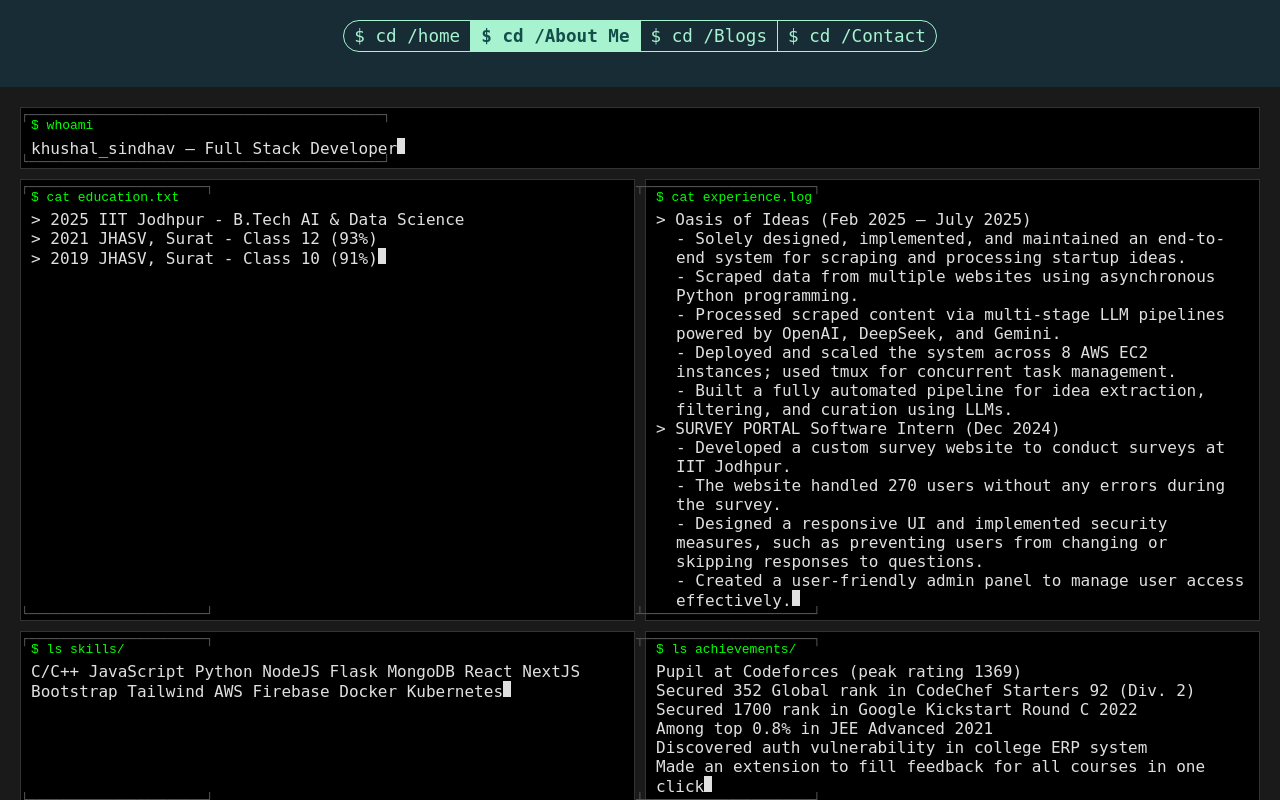
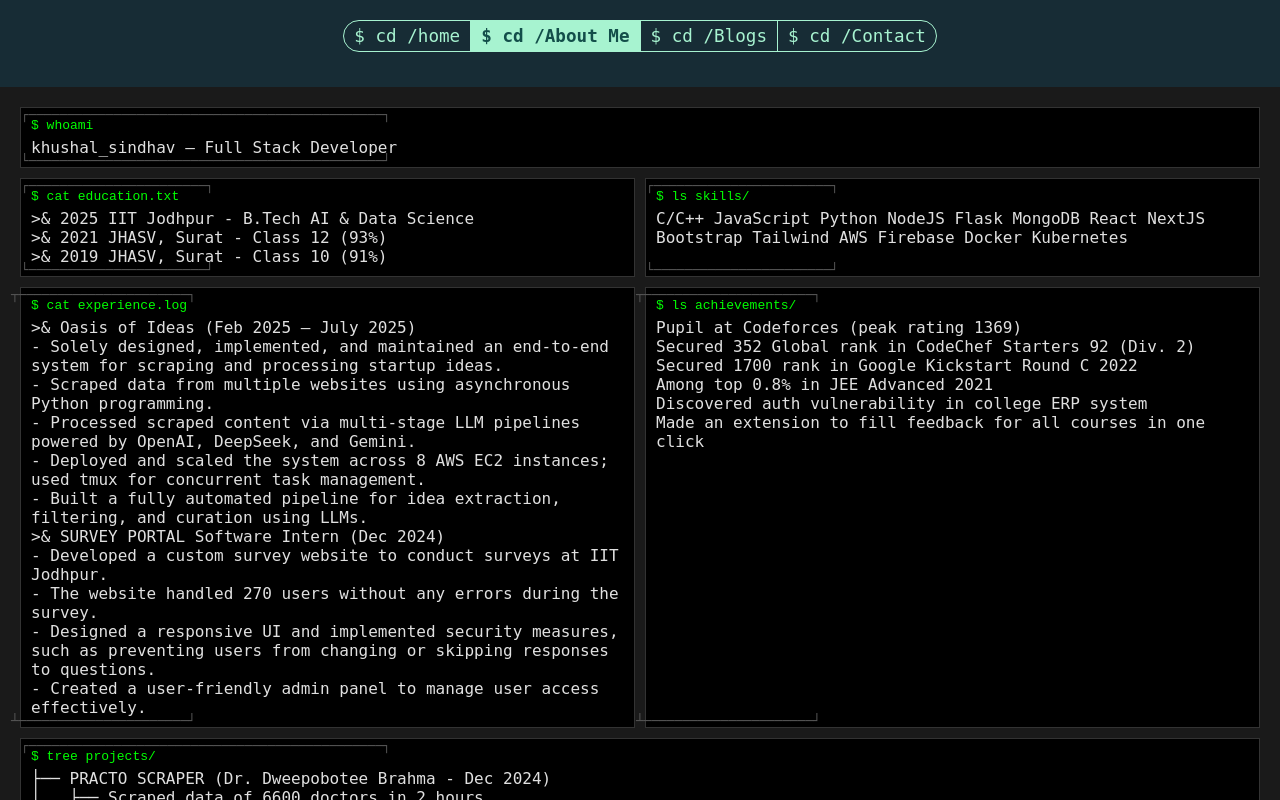
Before and after one commit to MagnusCarlsen26/PortFolio, a React (Create React App) app: page /about in a window 1280 px wide. Shown: the top 800 px of the page. Built offline with nearby package versions, Linux system fonts and the light colour scheme.

Commit message:
feat: adding animations in /about

```diff
--- /dev/null
+++ b/src/components/Typewriter.tsx
@@ -0,0 +1,67 @@
+import React, { useState, useEffect } from 'react';
+
+interface TypewriterProps {
+  command: string;
+  output: string[] | React.ReactNode;
+  delay: number;
+  minOutputHeight?: string; // Add new prop
+}
+
+const Typewriter: React.FC<TypewriterProps> = ({ command, output, delay, minOutputHeight }) => {
+  const [typedCommand, setTypedCommand] = useState("");
+  const [showCommandOutput, setShowCommandOutput] = useState(false);
+  // const [displayedOutputLines, setDisplayedOutputLines] = useState<string[]>([]); // Removed
+
+  useEffect(() => {
+    let i = 0;
+    setTypedCommand("");
+    setShowCommandOutput(false);
+    // setDisplayedOutputLines([]); // Removed
+
+    const typingInterval = setInterval(() => {
+      setTypedCommand(command.substring(0, i + 1));
+      i++;
+      if (i === command.length) {
+        clearInterval(typingInterval);
+        setTimeout(() => setShowCommandOutput(true), 0);
+      }
+    }, 200); // Increased from 120ms to 200ms per character
+
+    return () => clearInterval(typingInterval);
+  }, [command, delay]);
+
+  // useEffect(() => { // Removed
+  //   if (showCommandOutput && Array.isArray(output)) {
+  //     output.forEach((line, index) => {
+  //       setTimeout(() => {
+  //         setDisplayedOutputLines(prev => [...prev, line]);
+  //       }, index * 20); // 20ms stagger between lines
+  //     });
+  //   }
+  // }, [showCommandOutput, output]);
+
+  return (
+    <>
+      <pre className="command" style={{ animationDelay: `${delay}ms` }}>{typedCommand}</pre>
+      {Array.isArray(output) ? (
+        <div className="output" style={{ animationDelay: `${delay + command.length * 200}ms`, minHeight: minOutputHeight }}>
+          {output.map((line, index) => (
+            <p
+              key={index}
+              className="output-line fade-in-animation"
+              style={{
+                animationDelay: `${index * 50}ms`,
+              }}
+            >
+              {line}
+            </p>
+          ))}
+        </div>
+      ) : (
+        <div className={`output ${showCommandOutput ? 'fade-in-animation' : ''}`} style={{ animationDelay: `${delay + command.length * 200}ms`, minHeight: minOutputHeight }}>{output}</div>
+      )}
+    </>
+  );
+};
+
+export default Typewriter;
--- a/src/page/about/About.tsx
+++ b/src/page/about/About.tsx
@@ -1,70 +1,133 @@
-import React from 'react';
+import React, { useState, useEffect } from 'react';
 import './about.css';
+import Typewriter from '../../components/Typewriter'; // Import the new Typewriter component
 
 const About: React.FC = () => {
+  const whoamiCommand = "$ whoami";
+  const whoamiOutput = "khushal_sindhav — Full Stack Developer";
+  const [typedWhoamiCommand, setTypedWhoamiCommand] = useState("");
+  const [showWhoamiOutput, setShowWhoamiOutput] = useState(false);
+
+  const projectLines = [
+    { content: "├── PRACTO SCRAPER (Dr. Dweepobotee Brahma - Dec 2024)", type: "line" },
+    { content: "│   ├── Scraped data of 6600 doctors in 2 hours.", type: "bullet" },
+    { content: "│   ├── Implemented a master-worker architecture to accomplish the task.", type: "bullet" },
+    { content: "│   ├── Deployed the master using Firebase Functions and the worker using Docker containers on AWS Elastic Kubernetes Service (EKS).", type: "bullet" },
+    { content: "│   └── Addressed challenges related to efficiency, code reusability, and race conditions in Firestore.", type: "bullet" },
+  ];
+
+  const [animatedProjectLines, setAnimatedProjectLines] = useState(projectLines.map(line => ({ ...line, animated: false })));
+
+  // Remove whoami specific typing animation logic
+  // useEffect(() => {
+  //   let i = 0;
+  //   const typingInterval = setInterval(() => {
+  //     setTypedWhoamiCommand(whoamiCommand.substring(0, i + 1));
+  //     i++;
+  //     if (i === whoamiCommand.length) {
+  //       clearInterval(typingInterval);
+  //       setTimeout(() => setShowWhoamiOutput(true), 0); // Instant output after typing
+  //     }
+  //   }, 120); // 120ms per character
+  //   return () => clearInterval(typingInterval);
+  // }, []);
+
+  // Keep project line animation logic for now, will integrate into Typewriter if applicable
+  useEffect(() => {
+    if (true) { // This will need to be triggered by the Typewriter completion
+      animatedProjectLines.forEach((line, index) => {
+        setTimeout(() => {
+          setAnimatedProjectLines(prev => {
+            const newLines = [...prev];
+            newLines[index] = { ...newLines[index], animated: true };
+            return newLines;
+          });
+        }, 600 + (index * (line.type === "line" ? 250 : 80))); // Stagger animation
+      });
+    }
+  }, []); // Depend on a state that indicates all commands are typed
+
   return (
     <div className="about-container">
       <section className="terminal-pane whoami">
-        <pre className="command">$ whoami</pre>
-        <p className="output">khushal_sindhav — Full Stack Developer<span className="cursor"></span></p>
+        <Typewriter
+          command={whoamiCommand}
+          output={[whoamiOutput]} // Changed to array
+          delay={0}
+        />
       </section>
 
       <div className="terminal-row">
         <section className="terminal-pane education">
-          <pre className="command">$ cat education.txt</pre>
-          <div className="output">
-            <p>&gt; 2025 IIT Jodhpur - B.Tech AI & Data Science</p>
-            <p>&gt; 2021 JHASV, Surat - Class 12 (93%)</p>
-            <p>&gt; 2019 JHASV, Surat - Class 10 (91%)<span className="cursor"></span></p>
-          </div>
+          <Typewriter
+            command="$ cat education.txt"
+            output={[
+              ">& 2025 IIT Jodhpur - B.Tech AI & Data Science",
+              ">& 2021 JHASV, Surat - Class 12 (93%)",
+              ">& 2019 JHASV, Surat - Class 10 (91%)",
+            ]}
+            delay={whoamiCommand.length * 200 + 20} // Delay after whoami command finishes + stagger
+          />
         </section>
 
-        <section className="terminal-pane experience">
-          <pre className="command">$ cat experience.log</pre>
-          <div className="output">
-            <p>&gt; Oasis of Ideas (Feb 2025 – July 2025)</p>
-            <p className="indent">- Solely designed, implemented, and maintained an end-to-end system for scraping and processing startup ideas.</p>
-            <p className="indent">- Scraped data from multiple websites using asynchronous Python programming.</p>
-            <p className="indent">- Processed scraped content via multi-stage LLM pipelines powered by OpenAI, DeepSeek, and Gemini.</p>
-            <p className="indent">- Deployed and scaled the system across 8 AWS EC2 instances; used tmux for concurrent task management.</p>
-            <p className="indent">- Built a fully automated pipeline for idea extraction, filtering, and curation using LLMs.</p>
-            <p>&gt; SURVEY PORTAL Software Intern (Dec 2024)</p>
-            <p className="indent">- Developed a custom survey website to conduct surveys at IIT Jodhpur.</p>
-            <p className="indent">- The website handled 270 users without any errors during the survey.</p>
-            <p className="indent">- Designed a responsive UI and implemented security measures, such as preventing users from changing or skipping responses to questions.</p>
-            <p className="indent">- Created a user-friendly admin panel to manage user access effectively.<span className="cursor"></span></p>
-          </div>
+        <section className="terminal-pane skills">
+          <Typewriter
+            command="$ ls skills/"
+            output={["C/C++ JavaScript Python NodeJS Flask MongoDB React NextJS Bootstrap Tailwind AWS Firebase Docker Kubernetes"]}
+            delay={whoamiCommand.length * 200 + ("$ cat education.txt".length * 200) + 40} // Delay after education command finishes + stagger
+          />
         </section>
       </div>
 
       <div className="terminal-row">
-        <section className="terminal-pane skills">
-          <pre className="command">$ ls skills/</pre>
-          <p className="output">C/C++ JavaScript Python NodeJS Flask MongoDB React NextJS Bootstrap Tailwind AWS Firebase Docker Kubernetes<span className="cursor"></span></p>
+        <section className="terminal-pane experience">
+          <Typewriter
+            command="$ cat experience.log"
+            output={[
+              ">& Oasis of Ideas (Feb 2025 – July 2025)",
+              "- Solely designed, implemented, and maintained an end-to-end system for scraping and processing startup ideas.",
+              "- Scraped data from multiple websites using asynchronous Python programming.",
+              "- Processed scraped content via multi-stage LLM pipelines powered by OpenAI, DeepSeek, and Gemini.",
+              "- Deployed and scaled the system across 8 AWS EC2 instances; used tmux for concurrent task management.",
+              "- Built a fully automated pipeline for idea extraction, filtering, and curation using LLMs.",
+              ">& SURVEY PORTAL Software Intern (Dec 2024)",
+              "- Developed a custom survey website to conduct surveys at IIT Jodhpur.",
+              "- The website handled 270 users without any errors during the survey.",
+              "- Designed a responsive UI and implemented security measures, such as preventing users from changing or skipping responses to questions.",
+              "- Created a user-friendly admin panel to manage user access effectively.",
+            ]}
+            delay={whoamiCommand.length * 200 + ("$ cat education.txt".length * 200) + ("$ ls skills/".length * 200) + 60} // Delay after skills command finishes + stagger
+          />
         </section>
 
         <section className="terminal-pane achievements">
-          <pre className="command">$ ls achievements/</pre>
-          <div className="output">
-            <p>Pupil at Codeforces (peak rating 1369)</p>
-            <p>Secured 352 Global rank in CodeChef Starters 92 (Div. 2)</p>
-            <p>Secured 1700 rank in Google Kickstart Round C 2022</p>
-            <p>Among top 0.8% in JEE Advanced 2021</p>
-            <p>Discovered auth vulnerability in college ERP system</p>
-            <p>Made an extension to fill feedback for all courses in one click<span className="cursor"></span></p>
-          </div>
+          <Typewriter
+            command="$ ls achievements/"
+            output={[
+              "Pupil at Codeforces (peak rating 1369)",
+              "Secured 352 Global rank in CodeChef Starters 92 (Div. 2)",
+              "Secured 1700 rank in Google Kickstart Round C 2022",
+              "Among top 0.8% in JEE Advanced 2021",
+              "Discovered auth vulnerability in college ERP system",
+              "Made an extension to fill feedback for all courses in one click",
+            ]}
+            delay={whoamiCommand.length * 200 + ("$ cat education.txt".length * 200) + ("$ ls skills/".length * 200) + ("$ cat experience.log".length * 200) + 80} // Delay after experience command finishes + stagger
+          />
         </section>
       </div>
 
       <section className="terminal-pane projects">
-        <pre className="command">$ tree projects/</pre>
-        <div className="output">
-          <p>├── PRACTO SCRAPER (Dr. Dweepobotee Brahma - Dec 2024)</p>
-          <p>│   ├── Scraped data of 6600 doctors in 2 hours.</p>
-          <p>│   ├── Implemented a master-worker architecture to accomplish the task.</p>
-          <p>│   ├── Deployed the master using Firebase Functions and the worker using Docker containers on AWS Elastic Kubernetes Service (EKS).</p>
-          <p>│   └── Addressed challenges related to efficiency, code reusability, and race conditions in Firestore.<span className="cursor"></span></p>
-        </div>
+        <Typewriter
+          command="$ tree projects/"
+          output={[
+            "├── PRACTO SCRAPER (Dr. Dweepobotee Brahma - Dec 2024)",
+            "│   ├── Scraped data of 6600 doctors in 2 hours.",
+            "│   ├── Implemented a master-worker architecture to accomplish the task.",
+            "│   ├── Deployed the master using Firebase Functions and the worker using Docker containers on AWS Elastic Kubernetes Service (EKS).",
+            "│   └── Addressed challenges related to efficiency, code reusability, and race conditions in Firestore.",
+          ]}
+          delay={whoamiCommand.length * 200 + ("$ cat education.txt".length * 200) + ("$ ls skills/".length * 200) + ("$ cat experience.log".length * 200) + ("$ ls achievements/".length * 200) + 100} // Delay after achievements command finishes + stagger
+        />
       </section>
     </div>
   );
--- a/src/page/about/about.css
+++ b/src/page/about/about.css
@@ -14,6 +14,36 @@
   padding: 10px;
   box-sizing: border-box;
   position: relative;
+  /* min-height: 50px; */ /* Removed minimum height for the panes */
+}
+
+/* @keyframes tmux-split-reveal {
+  from {
+    opacity: 0;
+    transform: scale(0.98);
+  }
+  to {
+    opacity: 1;
+    transform: scale(1);
+  }
+} */
+
+.terminal-pane.whoami {
+}
+
+.terminal-row:nth-child(2) .terminal-pane:nth-child(1) {
+}
+
+.terminal-row:nth-child(2) .terminal-pane:nth-child(2) {
+}
+
+.terminal-row:nth-child(3) .terminal-pane:nth-child(1) {
+}
+
+.terminal-row:nth-child(3) .terminal-pane:nth-child(2) {
+}
+
+.terminal-pane.projects {
 }
 
 .terminal-pane::before {
@@ -87,7 +117,38 @@
 .output {
   color: #e0e0e0; /* Muted gray/white for output */
   white-space: pre-wrap;
+  /* min-height: 200px; */ /* Removed minimum height for the output */
 }
+
+.output-line {
+  opacity: 0;
+  animation: fade-in 400ms ease-out forwards; /* Increased from 200ms to 400ms */
+}
+
+/* The staggered delay for these will be applied inline by Typewriter.tsx */
+
+/* Remove these specific staggered delays as Typewriter.tsx will handle them */
+.education .output p:nth-child(1) { /* animation-delay: 200ms; */ }
+.education .output p:nth-child(2) { /* animation-delay: 220ms; */ }
+.education .output p:nth-child(3) { /* animation-delay: 240ms; */ }
+
+.experience .output p:nth-child(1) { /* animation-delay: 260ms; */ }
+.experience .output p:nth-child(2) { /* animation-delay: 280ms; */ }
+.experience .output p:nth-child(3) { /* animation-delay: 300ms; */ }
+.experience .output p:nth-child(4) { /* animation-delay: 320ms; */ }
+.experience .output p:nth-child(5) { /* animation-delay: 340ms; */ }
+.experience .output p:nth-child(6) { /* animation-delay: 360ms; */ }
+.experience .output p:nth-child(7) { /* animation-delay: 380ms; */ }
+.experience .output p:nth-child(8) { /* animation-delay: 400ms; */ }
+.experience .output p:nth-child(9) { /* animation-delay: 420ms; */ }
+.experience .output p:nth-child(10) { /* animation-delay: 440ms; */ }
+
+.achievements .output p:nth-child(1) { /* animation-delay: 460ms; */ }
+.achievements .output p:nth-child(2) { /* animation-delay: 480ms; */ }
+.achievements .output p:nth-child(3) { /* animation-delay: 500ms; */ }
+.achievements .output p:nth-child(4) { /* animation-delay: 520ms; */ }
+.achievements .output p:nth-child(5) { /* animation-delay: 540ms; */ }
+.achievements .output p:nth-child(6) { /* animation-delay: 560ms; */ }
 
 .indent {
   margin-left: 20px;
@@ -98,10 +159,49 @@
   width: 8px;
   height: 1em;
   background-color: #e0e0e0;
-  animation: blink 1s step-end infinite;
+  /* animation: blink 1s step-end infinite; */
 }
 
 @keyframes blink {
   from, to { background-color: transparent }
   50% { background-color: #e0e0e0; }
 }
+
+/* Remove projects specific animations as Typewriter handles line-by-line output */
+/* The tree-line-grow and tree-bullet-pop keyframes can remain, but won't be used directly by Typewriter for staggering. */
+.projects .output p {
+  /* opacity: 0; */
+}
+
+.projects .output p.tree-line-animate {
+  /* animation: tree-line-grow 250ms ease-out forwards; */
+}
+
+.projects .output p.tree-bullet-animate {
+  /* animation: tree-bullet-pop 80ms ease-out forwards; */
+}
+
+@keyframes tree-line-grow {
+  from {
+    /* clip-path: inset(100% 0 0 0); */
+  }
+  to {
+    /* clip-path: inset(0 0 0 0); */
+  }
+}
+
+@keyframes tree-bullet-pop {
+  from {
+    opacity: 0;
+    /* transform: scale(0.8); */
+  }
+  to {
+    opacity: 1;
+    /* transform: scale(1); */
+  }
+}
+
+@keyframes fade-in {
+  from { opacity: 0; }
+  to { opacity: 1; }
+}
```
